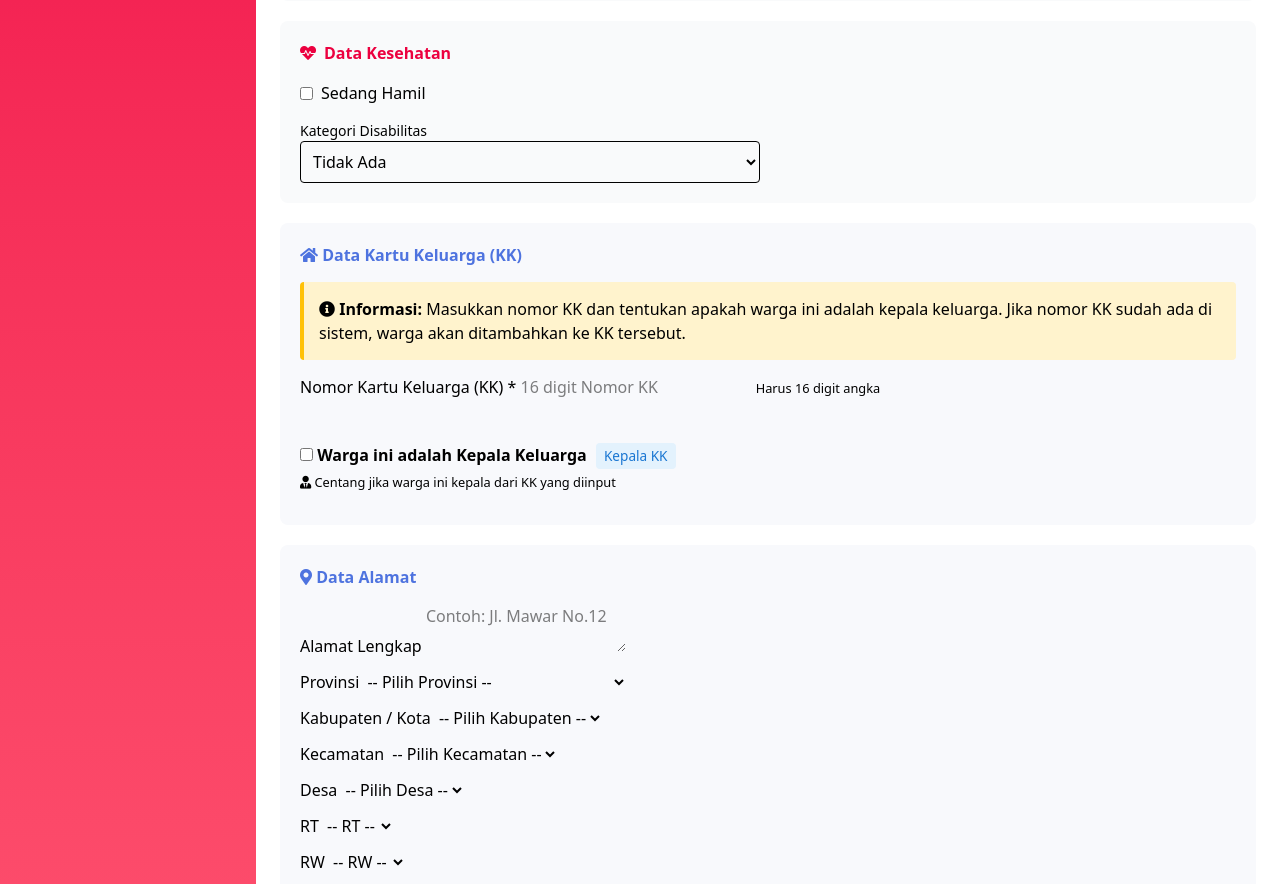
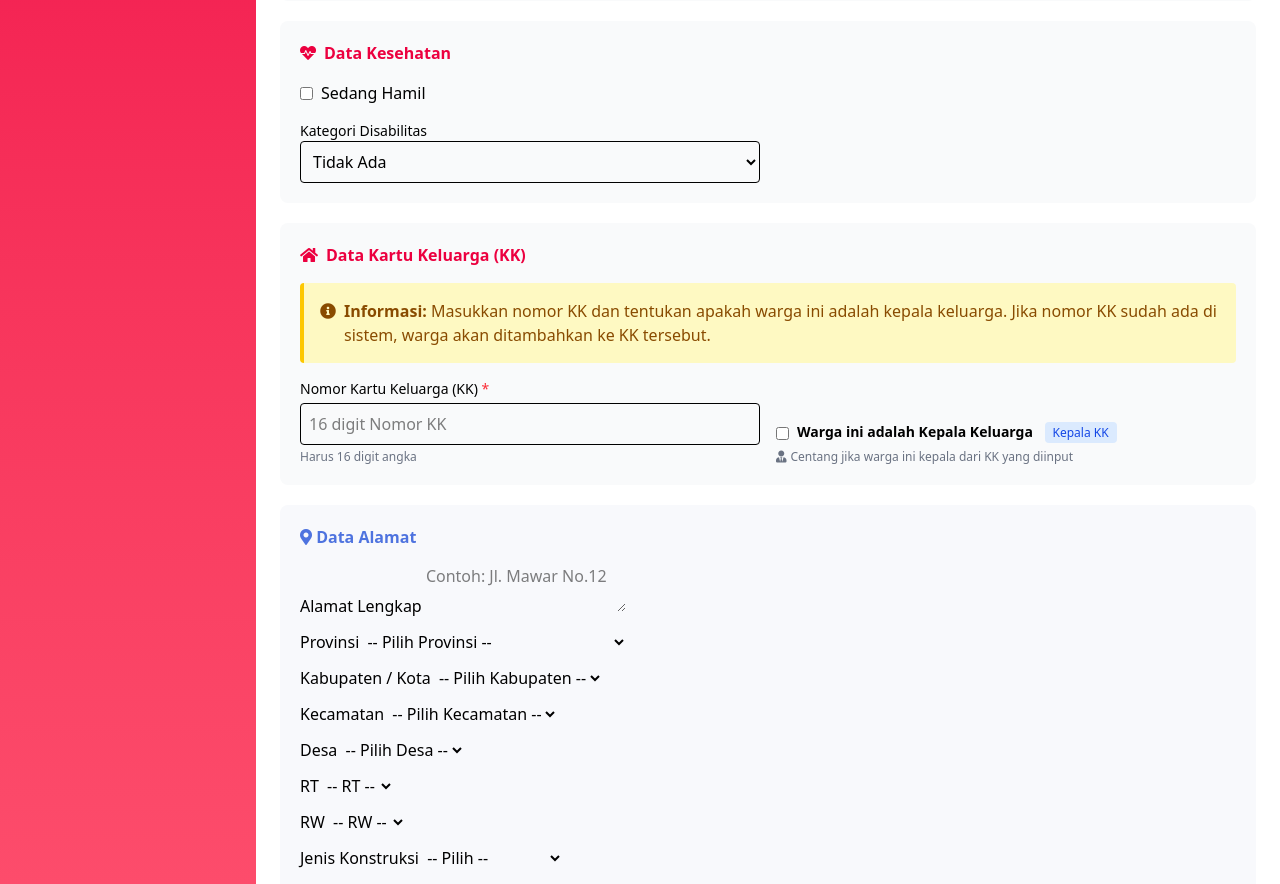
Before and after one commit to francisAWJ/SIGAPDESA, a PHP site: page /input_data.php in a window 1280 px wide. Shown: the part 745-1629 px from the top of the page. Run offline with PHP 8.4, Linux system fonts and the light colour scheme; a user stored in the database is signed in; data comes from the database, SQL or seed files in the repository; style sheets or scripts are compiled from the project's sources; some libraries are stand-ins or nearby versions; some web fonts are replaced.

Commit message:
migrated Data Kartu Keluarga section to Tailwind

```diff
--- a/input_data.php
+++ b/input_data.php
@@ -479,7 +479,7 @@ $rw_result = mysqli_query($conn, "SELECT * FROM rw ORDER BY nomor_rw ASC");
                     </div>
 
                     <!-- Data Kartu Keluarga (BARU) -->
-                    <div class="form-section">
+                    <!-- <div class="form-section">
                         <h5><i class="fas fa-home"></i> Data Kartu Keluarga (KK)</h5>
                         <div class="kk-info-box">
                             <i class="fas fa-info-circle"></i>
@@ -507,6 +507,68 @@ $rw_result = mysqli_query($conn, "SELECT * FROM rw ORDER BY nomor_rw ASC");
                                     <i class="fas fa-user-tie"></i> Centang jika warga ini kepala dari KK yang diinput
                                 </small>
                             </div>
+                        </div>
+                    </div> -->
+
+                    <div class="bg-gray-50 p-5 rounded-lg mb-5">
+                        <h5 class="text-rose-600 font-semibold mb-4 flex items-center gap-2">
+                            <i class="fas fa-home"></i> Data Kartu Keluarga (KK)
+                        </h5>
+
+                        <!-- Info Box -->
+                        <div class="bg-yellow-100 border-l-4 border-yellow-400 text-yellow-800 p-4 rounded mb-4">
+                            <div class="flex items-start gap-2">
+                                <i class="fas fa-info-circle mt-1"></i>
+                                <div>
+                                    <strong>Informasi:</strong> Masukkan nomor KK dan tentukan apakah warga ini adalah kepala keluarga.
+                                    Jika nomor KK sudah ada di sistem, warga akan ditambahkan ke KK tersebut.
+                                </div>
+                            </div>
+                        </div>
+
+                        <div class="grid md:grid-cols-2 gap-4">
+
+                            <!-- Nomor KK -->
+                            <div>
+                                <label class="block text-sm font-medium">
+                                    Nomor Kartu Keluarga (KK) <span class="text-red-500">*</span>
+                                </label>
+                                <input
+                                    type="text"
+                                    name="nomor_kk"
+                                    id="nomor_kk"
+                                    maxlength="16"
+                                    pattern="\d{16}"
+                                    required
+                                    placeholder="16 digit Nomor KK"
+                                    class="w-full mt-1 p-2 border rounded focus:ring-2 focus:ring-rose-400"
+                                >
+                                <p class="text-xs text-gray-500 mt-1">Harus 16 digit angka</p>
+                            </div>
+
+                            <!-- Checkbox Kepala Keluarga -->
+                            <div class="flex flex-col justify-end">
+                                <div class="flex items-start gap-2">
+                                    <input
+                                        type="checkbox"
+                                        id="is_kepala_keluarga"
+                                        name="is_kepala_keluarga"
+                                        class="mt-1 accent-rose-500"
+                                    >
+                                    <label for="is_kepala_keluarga" class="text-sm leading-tight">
+                                        <span class="font-semibold">Warga ini adalah Kepala Keluarga</span>
+                                        <span class="ml-2 text-xs bg-blue-100 text-blue-700 px-2 py-0.5 rounded">
+                                            Kepala KK
+                                        </span>
+                                    </label>
+                                </div>
+
+                                <p class="text-xs text-gray-500 mt-2 flex items-center gap-1">
+                                    <i class="fas fa-user-tie"></i>
+                                    Centang jika warga ini kepala dari KK yang diinput
+                                </p>
+                            </div>
+
                         </div>
                     </div>
 
```
